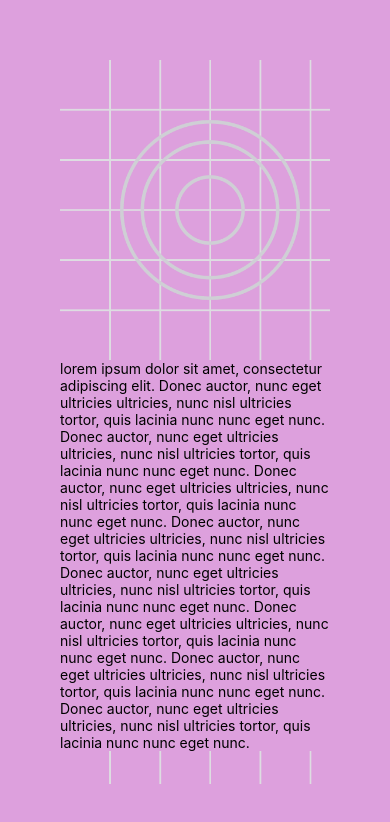
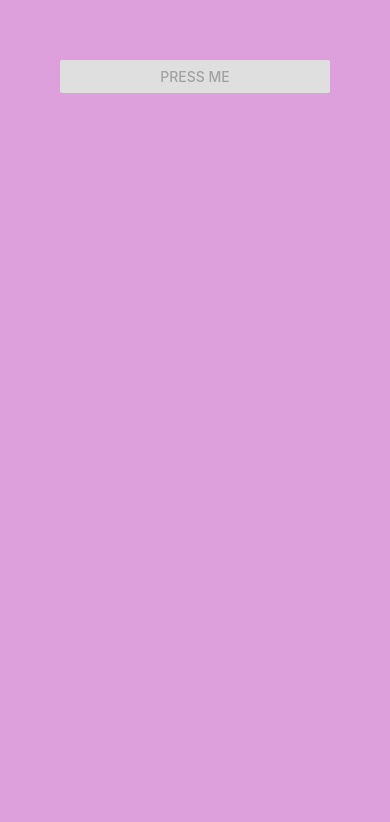
Before and after one commit to GabTheGreat25/Mobile-Prac-React-Native, a React Native app: screen / in a window 390 px wide. Shown: the top 822 px of the page. Built offline with nearby package versions, Linux system fonts and the light colour scheme.

Commit message:
Simple Button

```diff
--- a/App.js
+++ b/App.js
@@ -1,31 +1,16 @@
-import { Image, ScrollView, Text, View } from "react-native";
+import { Button, View } from "react-native";
 const logoImg = require("./assets/adaptive-icon.png");
 
 export default function App() {
   return (
     <>
       <View style={{ flex: 1, backgroundColor: "plum", padding: 60 }}>
-        <ScrollView>
-          <Image source={logoImg} style={{ width: 300, height: 300 }} />
-          <Text>
-            lorem ipsum dolor sit amet, consectetur adipiscing elit. Donec
-            auctor, nunc eget ultricies ultricies, nunc nisl ultricies tortor,
-            quis lacinia nunc nunc eget nunc. Donec auctor, nunc eget ultricies
-            ultricies, nunc nisl ultricies tortor, quis lacinia nunc nunc eget
-            nunc. Donec auctor, nunc eget ultricies ultricies, nunc nisl
-            ultricies tortor, quis lacinia nunc nunc eget nunc. Donec auctor,
-            nunc eget ultricies ultricies, nunc nisl ultricies tortor, quis
-            lacinia nunc nunc eget nunc. Donec auctor, nunc eget ultricies
-            ultricies, nunc nisl ultricies tortor, quis lacinia nunc nunc eget
-            nunc. Donec auctor, nunc eget ultricies ultricies, nunc nisl
-            ultricies tortor, quis lacinia nunc nunc eget nunc. Donec auctor,
-            nunc eget ultricies ultricies, nunc nisl ultricies tortor, quis
-            lacinia nunc nunc eget nunc. Donec auctor, nunc eget ultricies
-            ultricies, nunc nisl ultricies tortor, quis lacinia nunc nunc eget
-            nunc.
-          </Text>
-          <Image source={logoImg} style={{ width: 300, height: 300 }} />
-        </ScrollView>
+        <Button
+          title="Press Me"
+          onPress={() => console.log("I am pressed!")}
+          color="midnightblue"
+          disabled={true}
+        />
       </View>
     </>
   );
```
